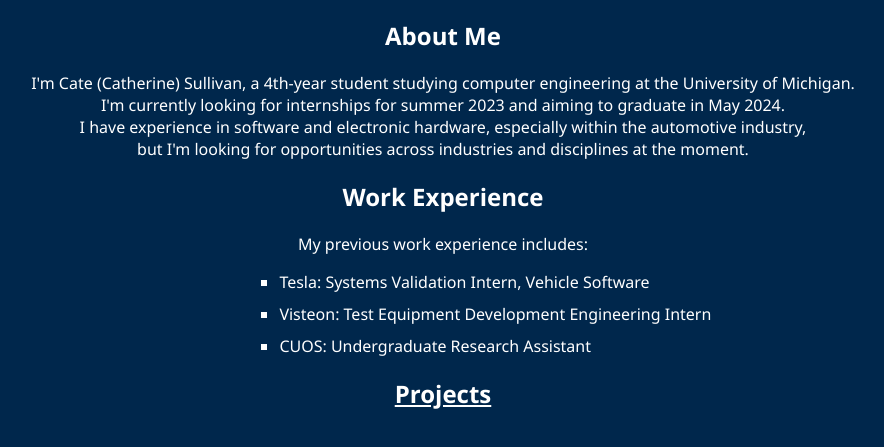
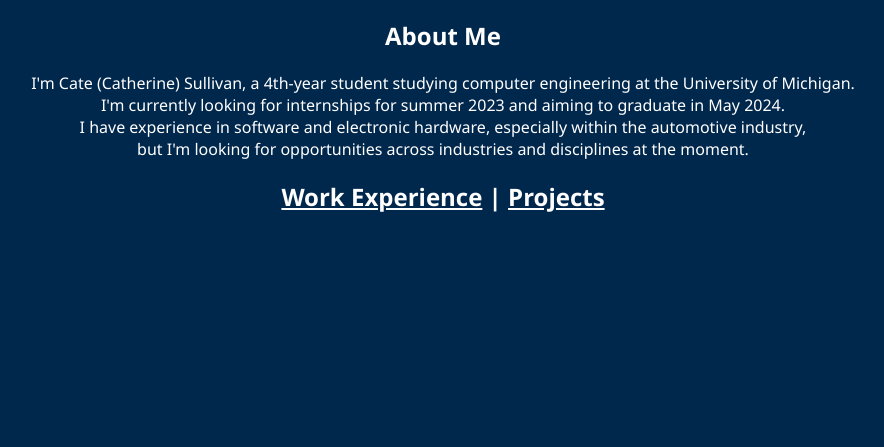
Before and after one commit to csully245/csully245.github.io, a plain HTML site: page index.html in a window 1280 px wide. Shown: the part 67-514 px from the top of the page, without its empty margins (197-1081 px from the left). Drawn offline with Linux system fonts and the light colour scheme.

Commit message:
Added style.css

```diff
--- a/index.html
+++ b/index.html
@@ -2,35 +2,7 @@
 <html>
     <head>
         <title>Cate Sullivan</title>
-        <style>
-            body{
-                background-color: #00274C;
-                color: white;
-                font-family: 'Segoe UI', Tahoma, Geneva, Verdana, sans-serif;
-                text-align: center;
-            }
-            ul li{
-                list-style-type: square;
-                margin-bottom: 10px;
-                margin-left: 35%;
-                text-align: left;
-            }
-            /* unvisited link */
-            a:link {
-                color: white;
-            }
-            /* visited link */
-            a:visited {
-                color: #FFCB05;
-            }
-            /* mouse over link */
-            a:hover {
-                color: gray;
-            }
-            /* selected link */
-            a:active {
-                color: #FFCB05;
-            }
+        <link rel="stylesheet" href="style.css">
         </style>
     </head>
     <body>
@@ -44,15 +16,9 @@
         but I'm looking for opportunities across industries and disciplines at the moment. <br>
         </p>
 
-        <h2>Work Experience</h2>
-        <p>My previous work experience includes:</p>
-        <ul>
-            <li>Tesla: Systems Validation Intern, Vehicle Software</li>
-            <li>Visteon: Test Equipment Development Engineering Intern</li>
-            <li>CUOS: Undergraduate Research Assistant</li>
-        </ul>
-
         <h2>
+            <a href="work.html" style:="color: #FFCB05" >Work Experience</a>
+             |
             <a href="projects.html" style:="color: #FFCB05" >Projects </a>
         </h2>
 
--- /dev/null
+++ b/style.css
@@ -0,0 +1,24 @@
+body{
+    background-color: #00274C;
+    color: white;
+    font-family: 'Segoe UI', Tahoma, Geneva, Verdana, sans-serif;
+    text-align: center;
+}
+ul li{
+    list-style-type: square;
+    margin-bottom: 10px;
+    margin-left: 35%;
+    text-align: left;
+}
+a:link {
+    color: white;
+}
+a:visited {
+    color: #FFCB05;
+}
+a:hover {
+    color: gray;
+}
+a:active {
+    color: #FFCB05;
+}
```
Also changed, not shown: projects.html (+1 -8 lines), work.html (+4 -0 lines).
